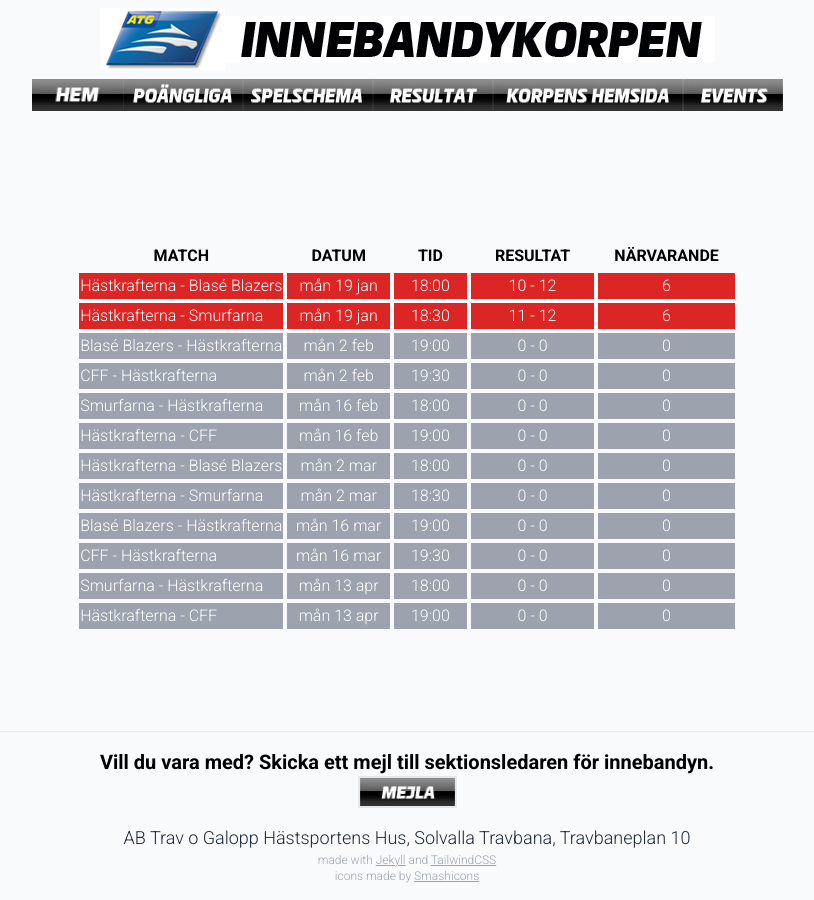
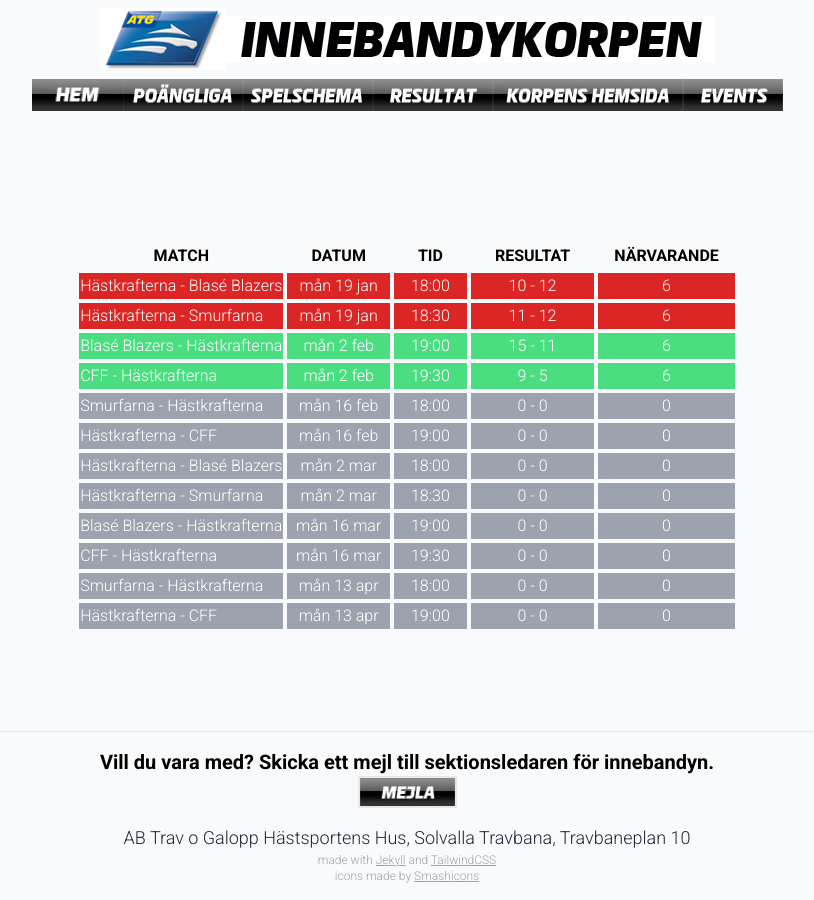
Before and after one commit to andreashogvall/andreashogvall.github.io, a Jekyll site: the page built from resultat.html, in a window 1280 px wide. Shown: the whole page, without its empty margins (233-1047 px from the left). Built offline with Jekyll 4.4.1, drawn with Linux system fonts in a browser that asks for light colours; nearby versions of some CDN libraries.

Commit message:
Update resultat.html

```diff
--- a/resultat.html
+++ b/resultat.html
@@ -30,19 +30,19 @@ description: "Innebandykorpen"
     <td class="text-center">11 - 12</td>
     <td class="text-center">6</td>
   </tr>
-  <tr class="bg-gray-400 text-white border-2 border-slate-200">
+  <tr class="bg-green-400 text-white border-2 border-slate-200">
     <td>Blasé Blazers - Hästkrafterna</td>
     <td class="text-center">mån 2 feb</td>
     <td class="text-center">19:00</td>
-    <td class="text-center">0 - 0</td>
-    <td class="text-center">0</td>
+    <td class="text-center">15 - 11</td>
+    <td class="text-center">6</td>
   </tr>
-  <tr class="bg-gray-400 text-white border-2 border-slate-200">
+  <tr class="bg-green-400 text-white border-2 border-slate-200">
     <td>CFF - Hästkrafterna</td>
     <td class="text-center">mån 2 feb</td>
     <td class="text-center">19:30</td>
-    <td class="text-center">0 - 0</td>
-    <td class="text-center">0</td>
+    <td class="text-center">9 - 5</td>
+    <td class="text-center">6</td>
   </tr>
   <tr class="bg-gray-400 text-white border-2 border-slate-200">
     <td>Smurfarna - Hästkrafterna</td>
```
